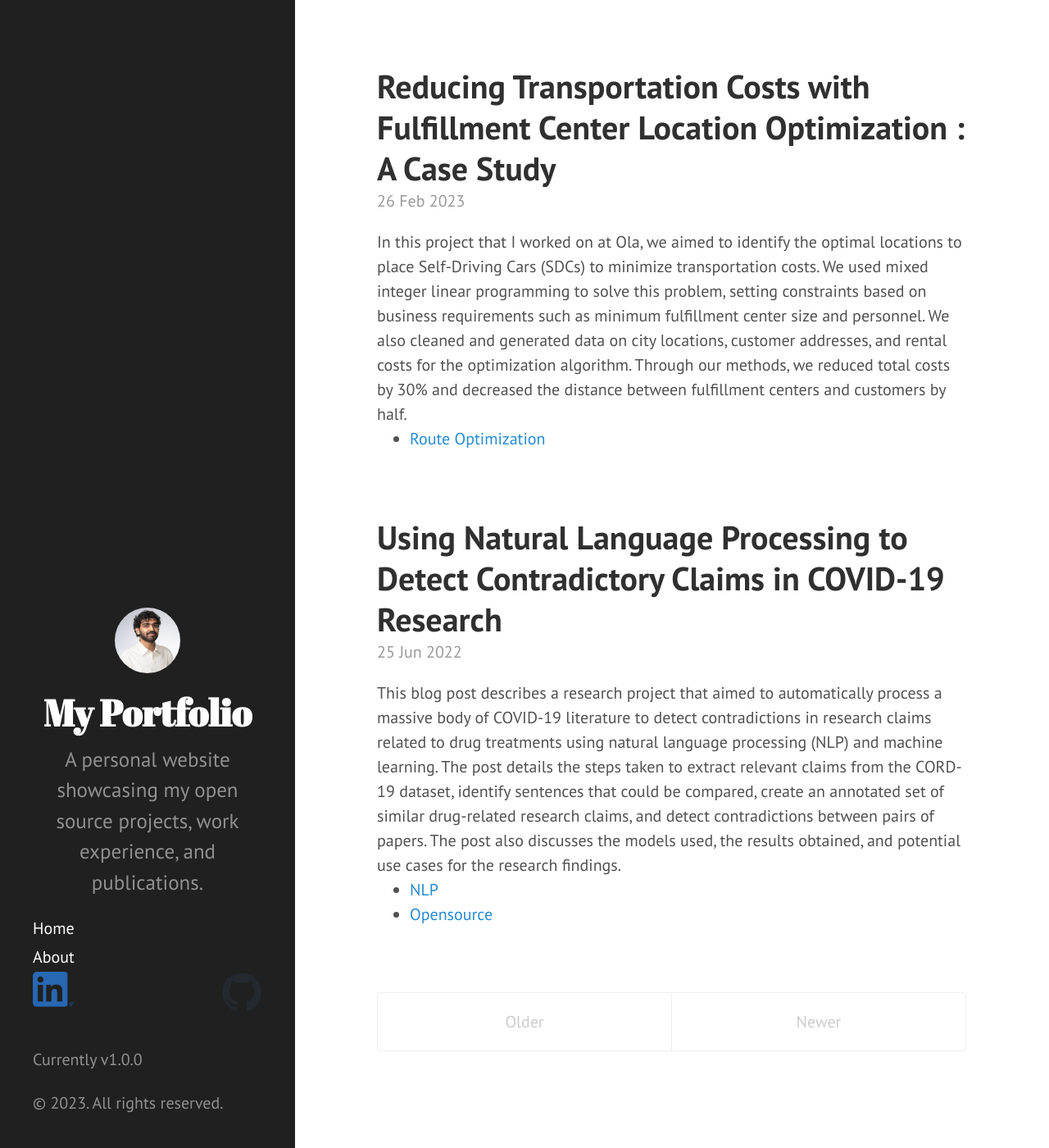
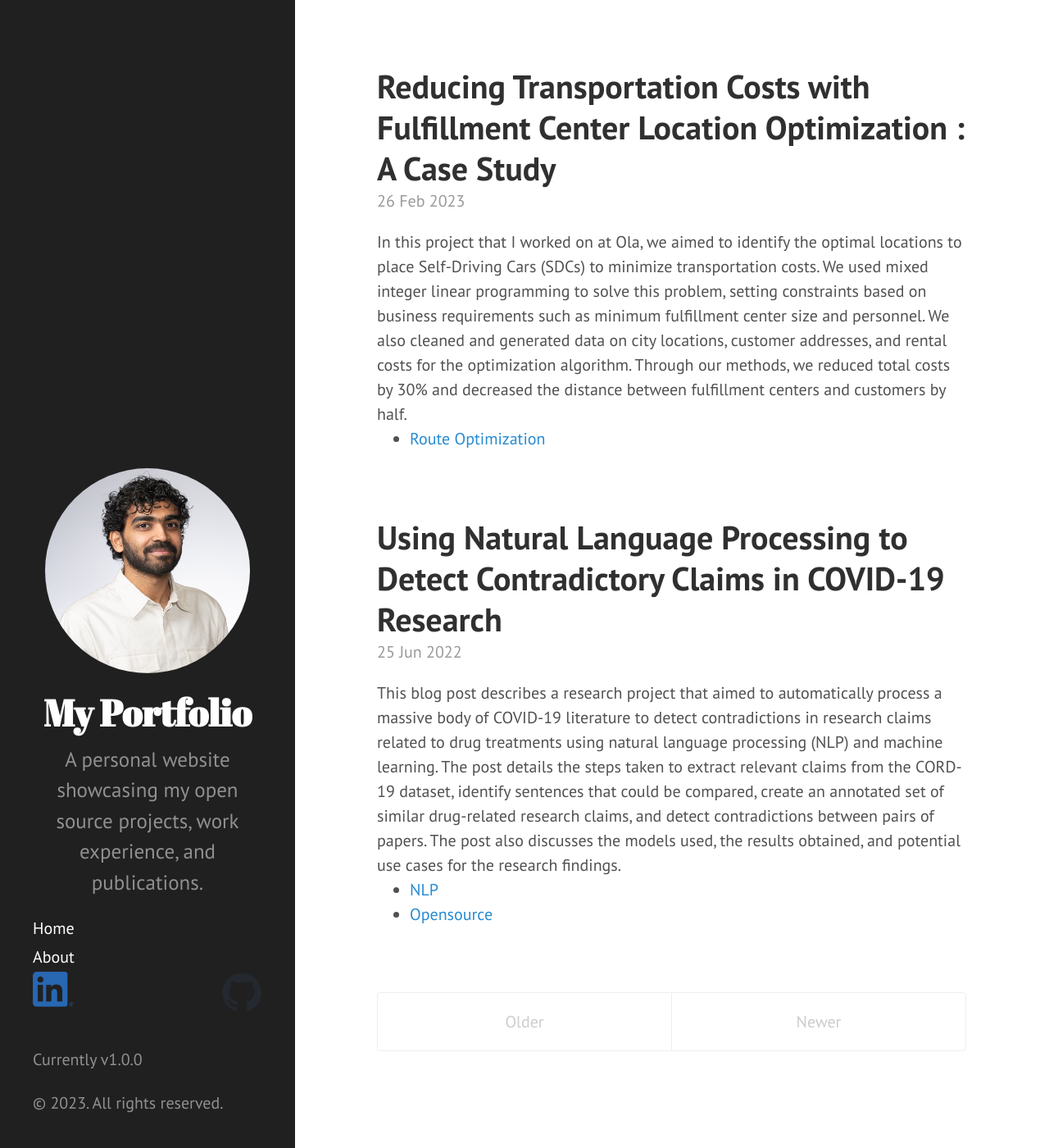
Before and after one commit to 97harsh/97harsh.github.io, a Jekyll site: the page built from index.html, in a window 1280 px wide and 1400 px high. Shown: the whole window at 82% size. Built offline with Jekyll 4.4.1, drawn with Linux system fonts in a browser that asks for light colours; Markdown is read by kramdown in place of the engine named in the settings; the list of posts is cut into pages by our own code.

Commit message:
reverted sidebar picture to original

```diff
--- a/public/css/hyde.css
+++ b/public/css/hyde.css
@@ -98,8 +98,8 @@ html {
 .sidebar-picture {
   display: block;
   margin: 0 auto;
-  max-width: 80px;
-  max-height: 80px;
+  max-width: 100%;
+  max-height: 250px;
   height: auto;
   border-radius: 50%;
   margin-bottom: 1em;
```
